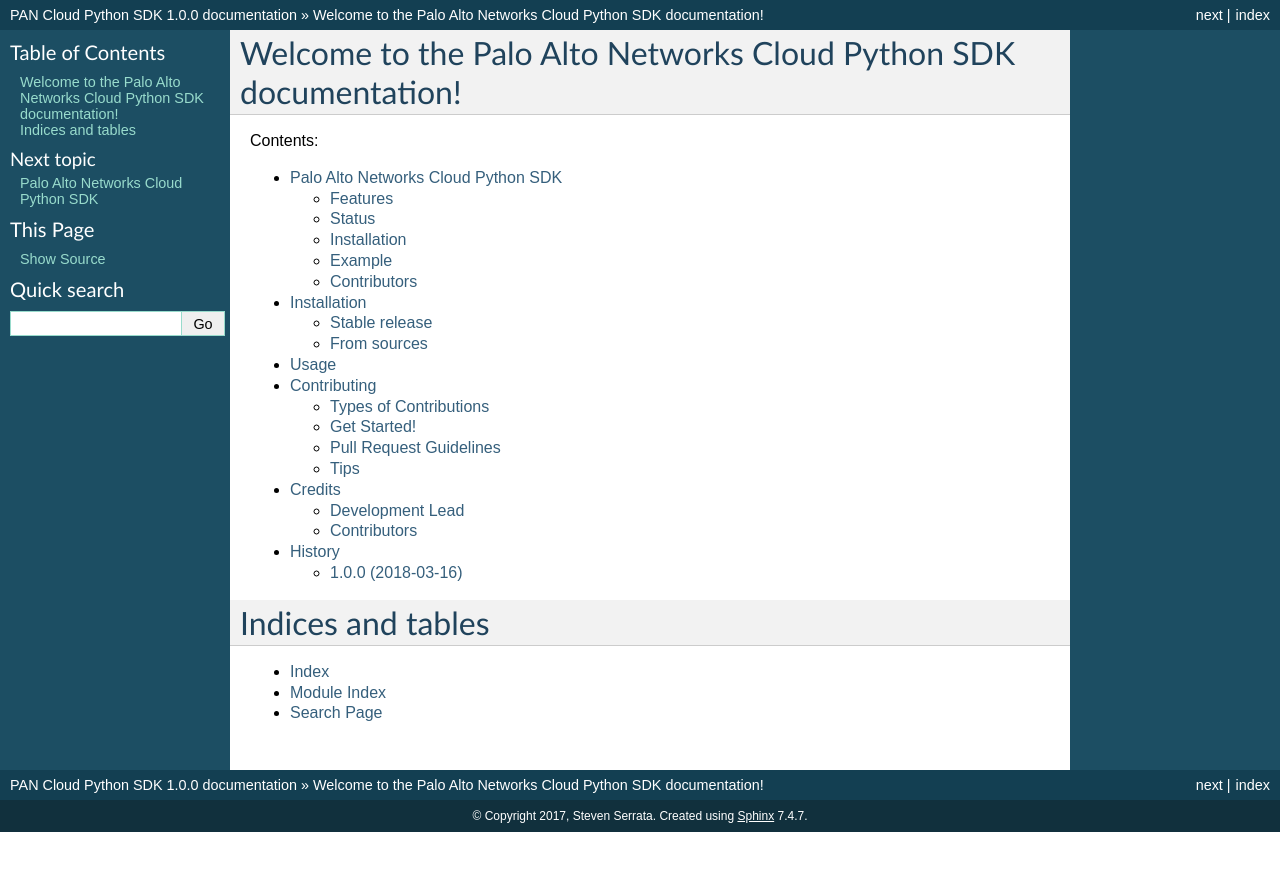
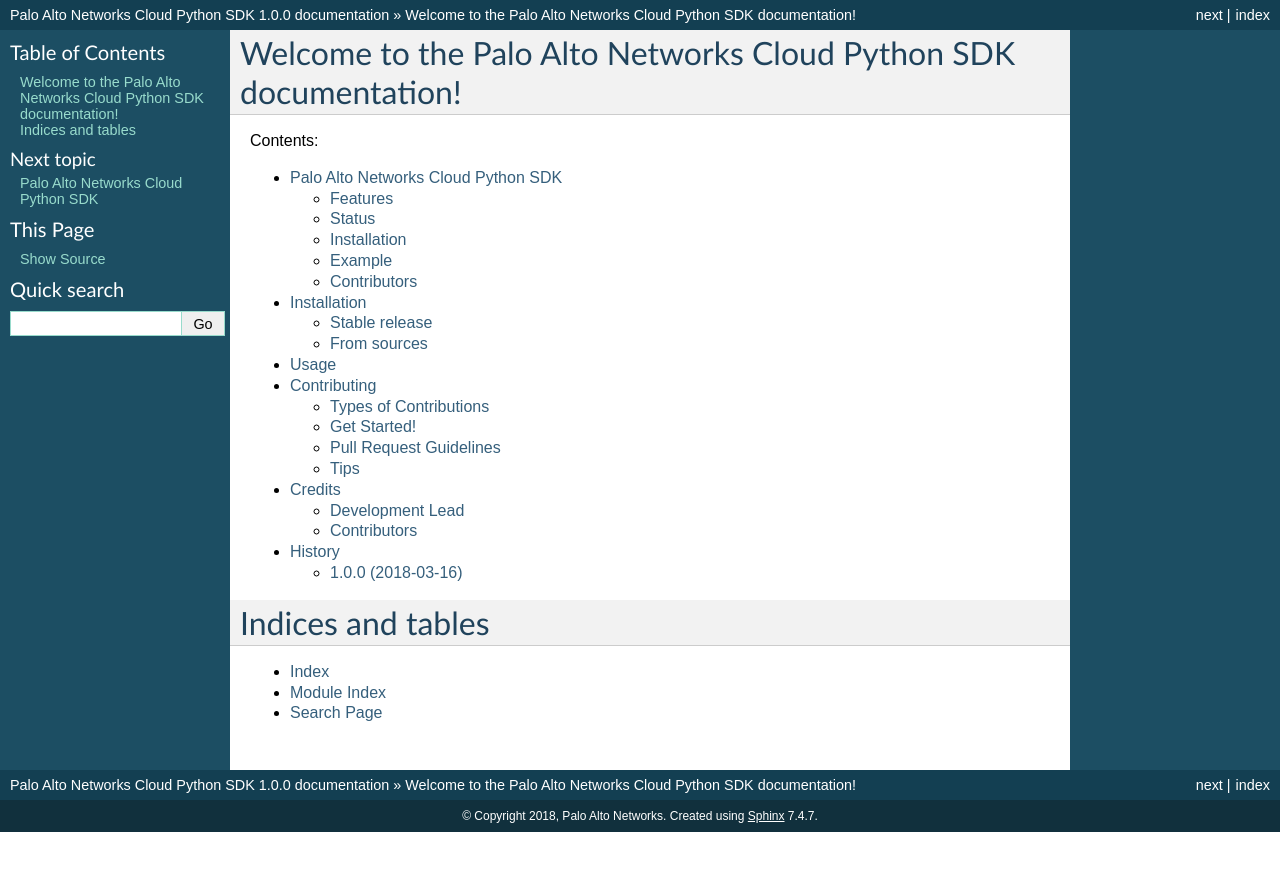
Before and after one commit to PaloAltoNetworks/pan-cortex-data-lake-python, a Sphinx documentation site: the page built from docs/index.rst, in a window 1280 px wide. Shown: the top 871 px of the page. Built offline with Sphinx 7.4.7, drawn with Linux system fonts in a browser that asks for light colours; pages that are not in the unit, such as notebooks, are missing from menus.

Commit message:
Update conf.py

```diff
--- a/docs/conf.py
+++ b/docs/conf.py
@@ -55,8 +55,8 @@
 master_doc = 'index'
 
 # General information about the project.
-project = u'PAN Cloud Python SDK'
-copyright = u"2017, Steven Serrata"
+project = u'Palo Alto Networks Cloud Python SDK'
+copyright = u"2018, Palo Alto Networks"
 
 # The version info for the project you're documenting, acts as replacement
 # for |version| and |release|, also used in various other places throughout
@@ -209,8 +209,8 @@
 # [howto/manual]).
 latex_documents = [
     ('index', 'pancloud.tex',
-     u'PAN Cloud Python SDK Documentation',
-     u'Steven Serrata', 'manual'),
+     u'Palo Alto Networks Cloud Python SDK Documentation',
+     u'Palo Alto Networks', 'manual'),
 ]
 
 # The name of an image file (relative to this directory) to place at
@@ -240,8 +240,8 @@
 # (source start file, name, description, authors, manual section).
 man_pages = [
     ('index', 'pancloud',
-     u'PAN Cloud Python SDK Documentation',
-     [u'Steven Serrata'], 1)
+     u'Palo Alto Networks Cloud Python SDK Documentation',
+     [u'Palo Alto Networks'], 1)
 ]
 
 # If true, show URL addresses after external links.
@@ -255,8 +255,8 @@
 #  dir menu entry, description, category)
 texinfo_documents = [
     ('index', 'pancloud',
-     u'PAN Cloud Python SDK Documentation',
-     u'Steven Serrata',
+     u'Palo Alto Networks Cloud Python SDK Documentation',
+     u'Palo Alto Networks',
      'pancloud',
      'One line description of project.',
      'Miscellaneous'),
```
